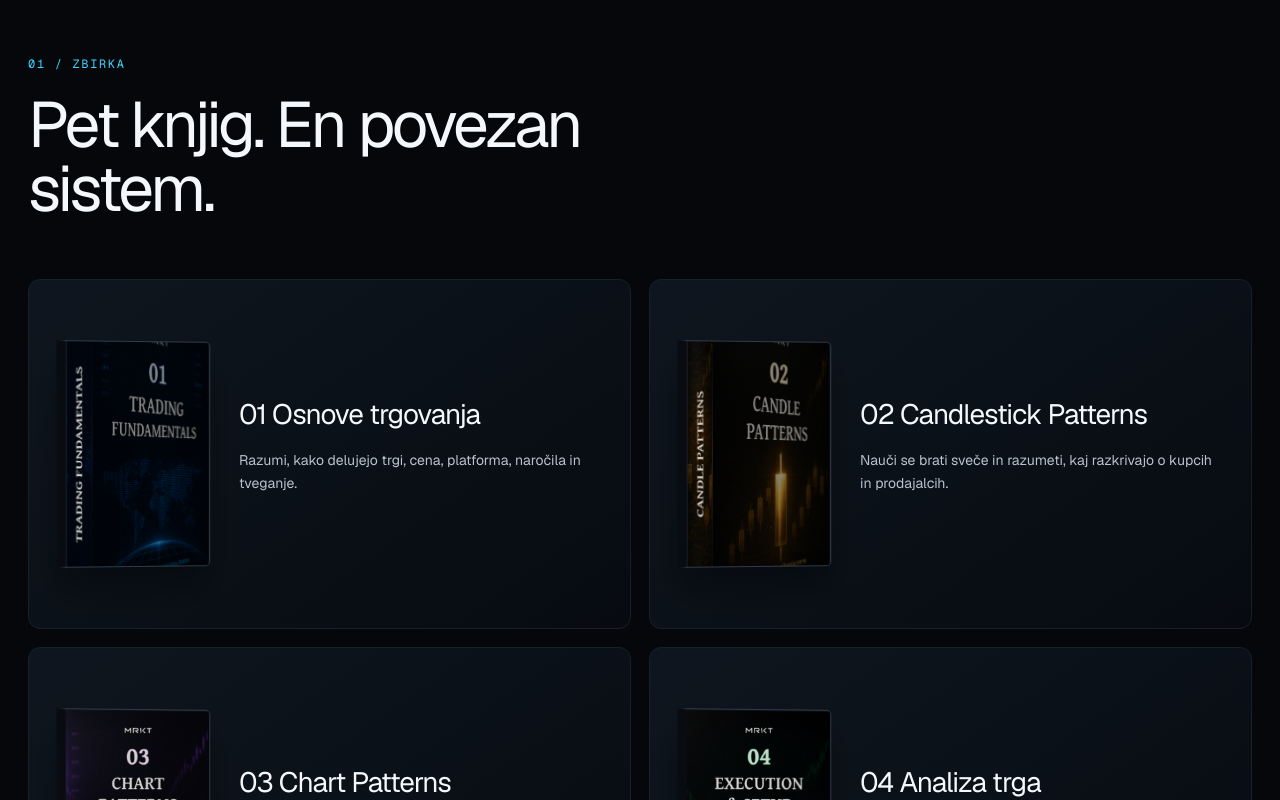
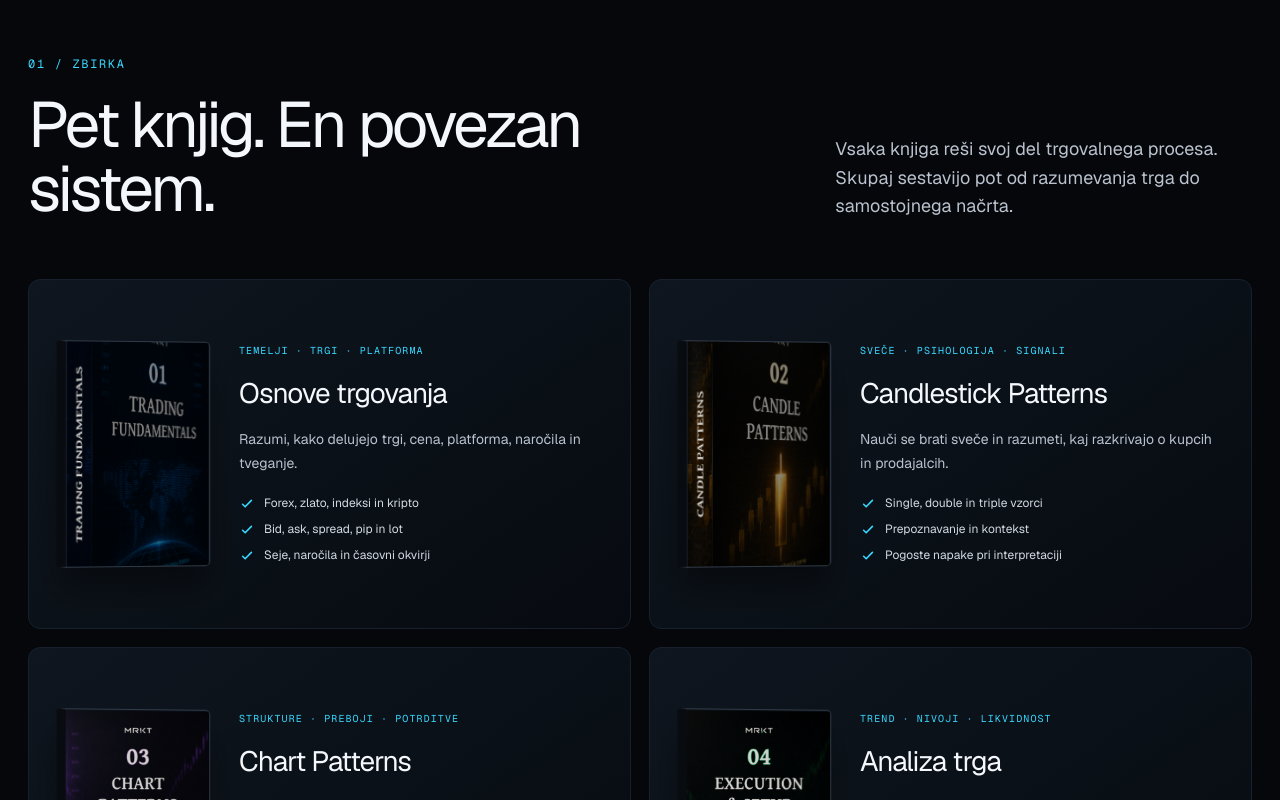
Before and after one commit to Success1050/BookStore, a Next.js app: page / in a window 1280 px wide. Shown: the part 1900-2700 px from the top of the page. Built offline with nearby package versions, Linux system fonts and the light colour scheme.

Commit message:
revert: restore original book card layout while keeping updated descriptions

```diff
--- a/app/page.tsx
+++ b/app/page.tsx
@@ -208,6 +208,10 @@ export default function Home() {
             <p className="section-kicker">01 / ZBIRKA</p>
             <h2>Pet knjig. En povezan sistem.</h2>
           </div>
+          <p>
+            Vsaka knjiga reši svoj del trgovalnega procesa. Skupaj sestavijo
+            pot od razumevanja trga do samostojnega načrta.
+          </p>
         </div>
 
         <div className="books-grid">
@@ -225,8 +229,17 @@ export default function Home() {
                 <div className="absolute inset-0 bg-gradient-to-tr from-transparent via-white/5 to-white/10 opacity-0 group-hover:opacity-100 transition-opacity pointer-events-none" />
               </div>
               <div className="book-card-copy">
-                <h3>{book.number} {book.title}</h3>
+                <p className="book-meta">{book.meta}</p>
+                <h3>{book.title}</h3>
                 <p>{book.description}</p>
+                <ul>
+                  {book.topics.map((topic) => (
+                    <li key={topic}>
+                      <CheckIcon />
+                      {topic}
+                    </li>
+                  ))}
+                </ul>
               </div>
             </article>
           ))}
```
